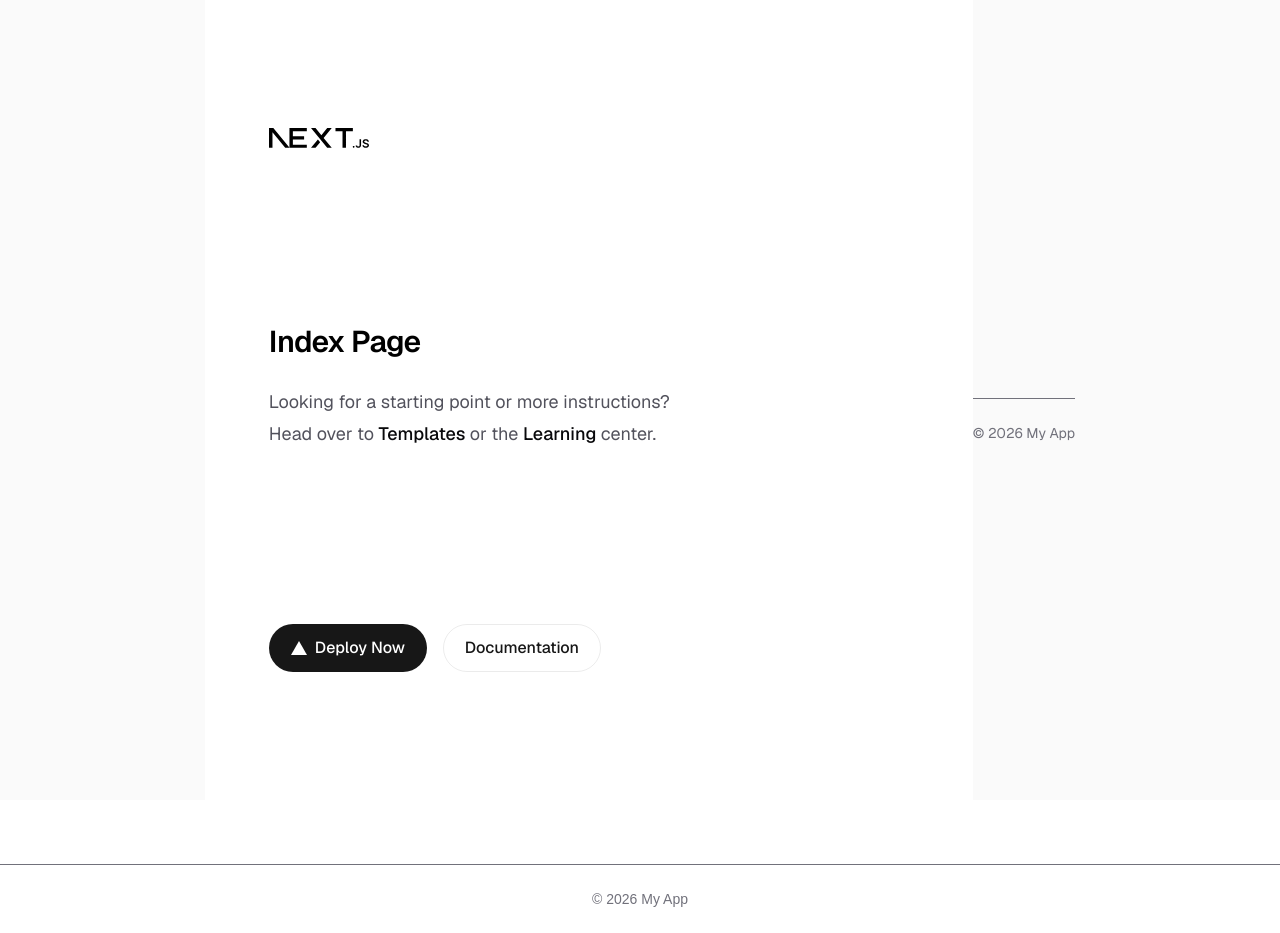
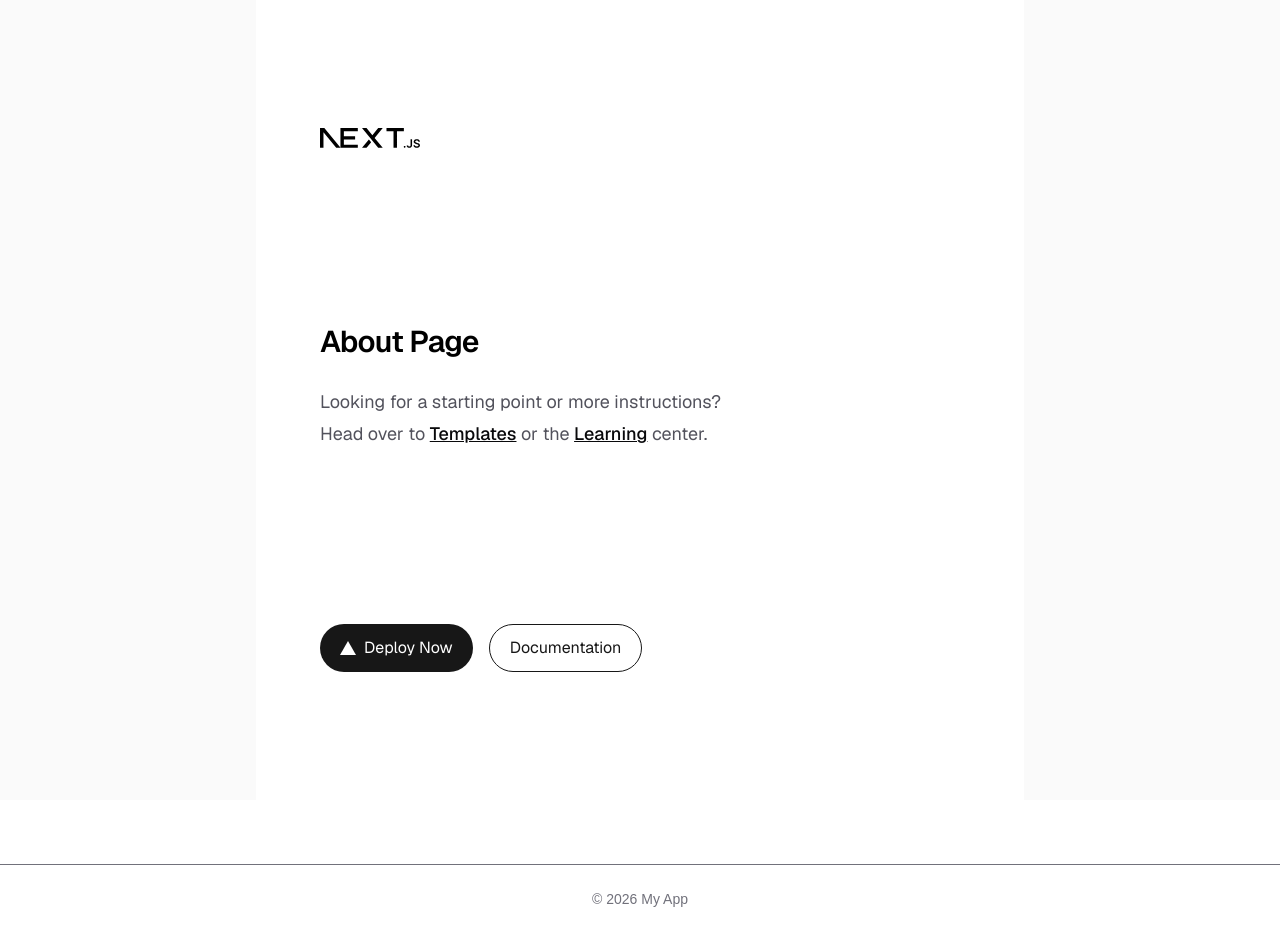
Before and after one commit to kouta1211/study_react, a Next.js app: page / in a window 1280 px wide. Built offline with nearby package versions, Linux system fonts and the light colour scheme.

Commit message:
♻️Text.tsxからHeadline.tsxに変更

```diff
--- a/app/about/page.tsx
+++ b/app/about/page.tsx
@@ -1,7 +1,5 @@
 import { Metadata } from "next";
-import Image from "next/image";
-import Footer from "@/components/Footer";
-import Text from "@/components/text";
+import Headline from "@/components/Headline";
 
 export const metadata: Metadata = {
   title: "About",
@@ -11,48 +9,7 @@ export const metadata: Metadata = {
 export default function Home() {
   return (
     <div className="flex min-h-screen items-center justify-center bg-zinc-50 font-sans dark:bg-black">
-      <main className="flex min-h-screen w-full max-w-3xl flex-col items-center justify-between py-32 px-16 bg-white dark:bg-black sm:items-start">
-        <Image
-          className="dark:invert"
-          src="/next.svg"
-          alt="Next.js logo"
-          width={100}
-          height={20}
-          priority
-        />
-        <div className="flex flex-col items-center gap-6 text-center sm:items-start sm:text-left">
-          <h1 className="max-w-xs text-3xl font-semibold leading-10 tracking-tight text-black dark:text-zinc-50">
-            About Page
-          </h1>
-          <Text />
-        </div>
-        <div className="flex flex-col gap-4 text-base font-medium sm:flex-row">
-          <a
-            className="flex h-12 w-full items-center justify-center gap-2 rounded-full bg-foreground px-5 text-background transition-colors hover:bg-[#383838] dark:hover:bg-[#ccc] md:w-[158px]"
-            href="https://vercel.com/new?utm_source=create-next-app&utm_medium=appdir-template-tw&utm_campaign=create-next-app"
-            target="_blank"
-            rel="noopener noreferrer"
-          >
-            <Image
-              className="dark:invert"
-              src="/vercel.svg"
-              alt="Vercel logomark"
-              width={16}
-              height={16}
-            />
-            Deploy Now
-          </a>
-          <a
-            className="flex h-12 w-full items-center justify-center rounded-full border border-solid border-black/[.08] px-5 transition-colors hover:border-transparent hover:bg-black/[.04] dark:border-white/[.145] dark:hover:bg-[#1a1a1a] md:w-[158px]"
-            href="https://nextjs.org/docs?utm_source=create-next-app&utm_medium=appdir-template-tw&utm_campaign=create-next-app"
-            target="_blank"
-            rel="noopener noreferrer"
-          >
-            Documentation
-          </a>
-        </div>
-      </main>
-      <Footer />
+      <Headline />
     </div>
   );
 }
--- a/app/page.tsx
+++ b/app/page.tsx
@@ -1,7 +1,5 @@
 import { Metadata } from "next";
-import Image from "next/image";
-import Footer from "@/components/Footer";
-import Text from "@/components/text";
+import Headline from "@/components/Headline";
 
 export const metadata: Metadata = {
   title: "Index",
@@ -11,48 +9,7 @@ export const metadata: Metadata = {
 export default function Home() {
   return (
     <div className="flex min-h-screen items-center justify-center bg-zinc-50 font-sans dark:bg-black">
-      <main className="flex min-h-screen w-full max-w-3xl flex-col items-center justify-between py-32 px-16 bg-white dark:bg-black sm:items-start">
-        <Image
-          className="dark:invert"
-          src="/next.svg"
-          alt="Next.js logo"
-          width={100}
-          height={20}
-          priority
-        />
-        <div className="flex flex-col items-center gap-6 text-center sm:items-start sm:text-left">
-          <h1 className="max-w-xs text-3xl font-semibold leading-10 tracking-tight text-black dark:text-zinc-50">
-            Index Page
-          </h1>
-          <Text />
-        </div>
-        <div className="flex flex-col gap-4 text-base font-medium sm:flex-row">
-          <a
-            className="flex h-12 w-full items-center justify-center gap-2 rounded-full bg-foreground px-5 text-background transition-colors hover:bg-[#383838] dark:hover:bg-[#ccc] md:w-[158px]"
-            href="https://vercel.com/new?utm_source=create-next-app&utm_medium=appdir-template-tw&utm_campaign=create-next-app"
-            target="_blank"
-            rel="noopener noreferrer"
-          >
-            <Image
-              className="dark:invert"
-              src="/vercel.svg"
-              alt="Vercel logomark"
-              width={16}
-              height={16}
-            />
-            Deploy Now
-          </a>
-          <a
-            className="flex h-12 w-full items-center justify-center rounded-full border border-solid border-black/[.08] px-5 transition-colors hover:border-transparent hover:bg-black/[.04] dark:border-white/[.145] dark:hover:bg-[#1a1a1a] md:w-[158px]"
-            href="https://nextjs.org/docs?utm_source=create-next-app&utm_medium=appdir-template-tw&utm_campaign=create-next-app"
-            target="_blank"
-            rel="noopener noreferrer"
-          >
-            Documentation
-          </a>
-        </div>
-      </main>
-      <Footer />
+      <Headline />
     </div>
   );
 }
--- /dev/null
+++ b/components/Headline.tsx
@@ -0,0 +1,68 @@
+import Image from "next/image";
+
+export default function Headline() {
+    return (
+        <main className="flex min-h-screen w-full max-w-3xl flex-col items-center justify-between py-32 px-16 bg-white dark:bg-black sm:items-start">
+
+        <Image
+            className="dark:invert"
+            src="/next.svg"
+            alt="Next.js logo"
+            width={100}
+            height={20}
+            priority
+        />
+
+        <div className="flex flex-col items-center gap-6 text-center sm:items-start sm:text-left">
+            <h1 className="max-w-xs text-3xl font-semibold leading-10 tracking-tight text-black dark:text-zinc-50">
+            About Page
+            </h1>
+
+            <p className="max-w-md text-lg leading-8 text-zinc-600 dark:text-zinc-400">
+                Looking for a starting point or more instructions? Head over to{" "}
+                <a
+                    href="https://vercel.com/templates?framework=next.js"
+                    className="font-medium text-zinc-950 dark:text-zinc-50 underline"
+                >
+                    Templates
+                </a>{" "}
+                or the{" "}
+                <a
+                    href="https://nextjs.org/learn"
+                    className="font-medium text-zinc-950 dark:text-zinc-50 underline"
+                >
+                    Learning
+                </a>{" "}
+                center.
+            </p>
+        </div>
+
+        <div className="flex flex-col gap-4 sm:flex-row">
+            <a
+                className="flex h-12 items-center justify-center gap-2 rounded-full bg-foreground px-5 text-background hover:bg-[#383838] dark:hover:bg-[#ccc]"
+                href="https://vercel.com/new"
+                target="_blank"
+                rel="noopener noreferrer"
+            >
+                <Image
+                    className="dark:invert"
+                    src="/vercel.svg"
+                    alt="Vercel logomark"
+                    width={16}
+                    height={16}
+                />
+                Deploy Now
+            </a>
+
+            <a
+                className="flex h-12 items-center justify-center rounded-full border px-5 hover:bg-black/[.04] dark:hover:bg-[#1a1a1a]"
+                href="https://nextjs.org/docs"
+                target="_blank"
+                rel="noopener noreferrer"
+            >
+                Documentation
+            </a>
+        </div>
+    </main>
+    );
+}
--- a/components/text.tsx
+++ /dev/null
@@ -1,15 +0,0 @@
-export default function Text() {
-    return(
-        <p className="max-w-md text-lg leading-8 text-zinc-600 dark:text-zinc-400">
-                Looking for a starting point or more instructions? Head over to{" "}
-            <a href="https://vercel.com/templates?framework=next.js&utm_source=create-next-app&utm_medium=appdir-template-tw&utm_campaign=create-next-app" className="font-medium text-zinc-950 dark:text-zinc-50">
-                Templates
-            </a>{" "}
-            or the{" "}
-            <a href="https://nextjs.org/learn?utm_source=create-next-app&utm_medium=appdir-template-tw&utm_campaign=create-next-app" className="font-medium text-zinc-950 dark:text-zinc-50">
-                Learning
-            </a>{" "}
-            center.
-        </p>
-    )
-}
```
